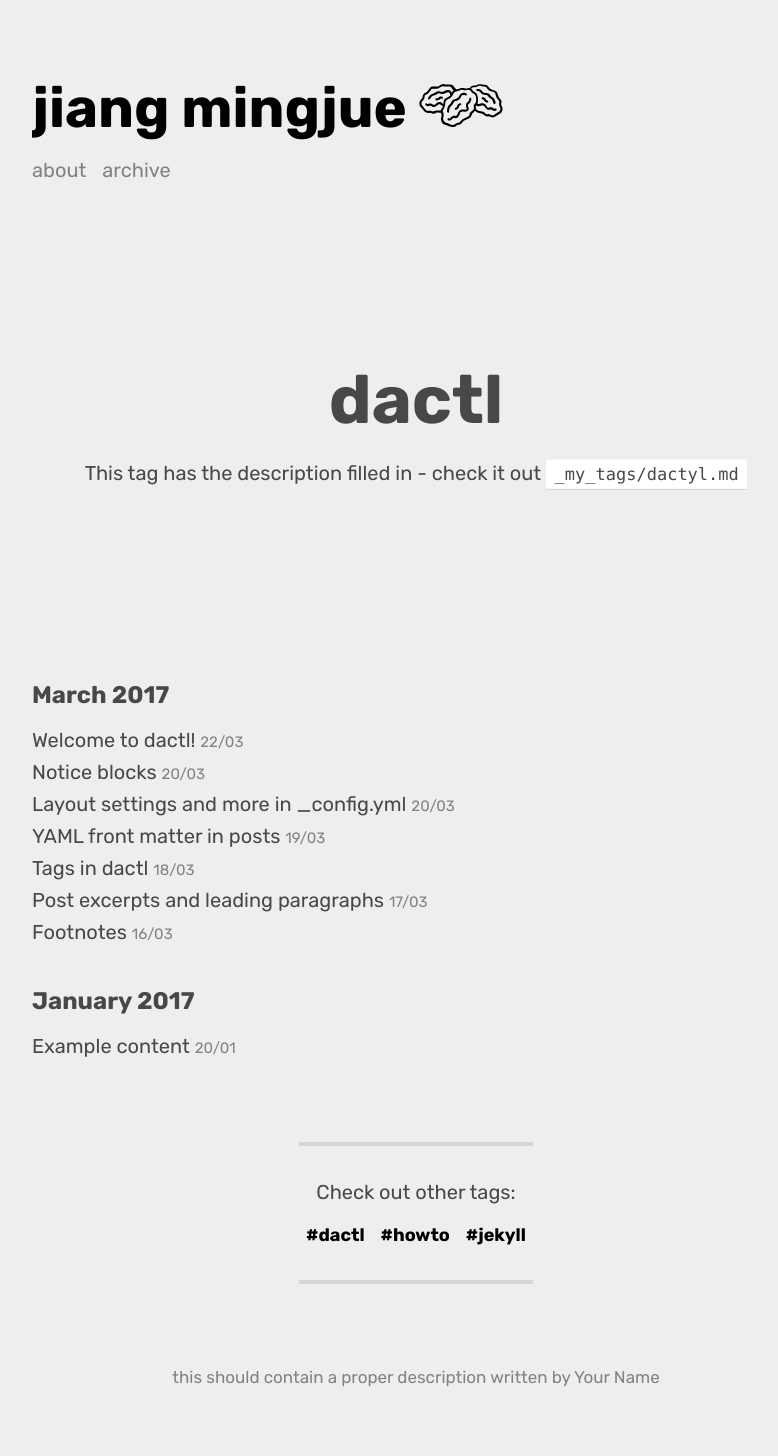
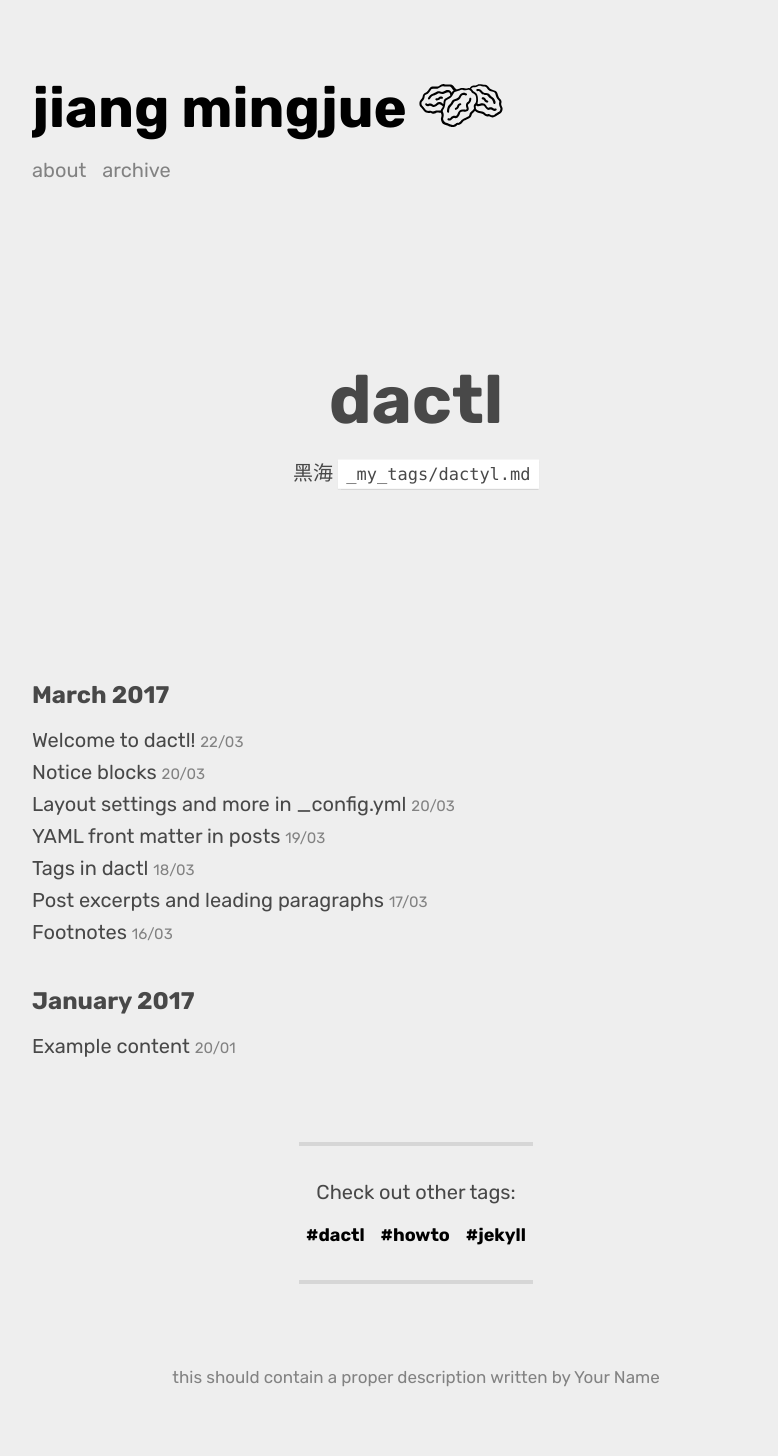
Before and after one commit to jiangmingjue/jiangmingjue.github.io, a Jekyll site: the page built from _my_tags/dactl.md, in a window 1280 px wide. Shown: the whole page, without its empty margins (224-1002 px from the left). Built offline with Jekyll 4.4.1, drawn with Linux system fonts in a browser that asks for light colours; nearby versions of some CDN libraries; some web fonts are replaced; library files that are not in the unit come from our copies.

Commit message:
Update dactl.md

```diff
--- a/_my_tags/dactl.md
+++ b/_my_tags/dactl.md
@@ -2,5 +2,5 @@
 slug: dactl
 name: dactl
 description: >
-  This tag has the description filled in - check it out `_my_tags/dactyl.md`
+  黑海 `_my_tags/dactyl.md`
 ---
```
